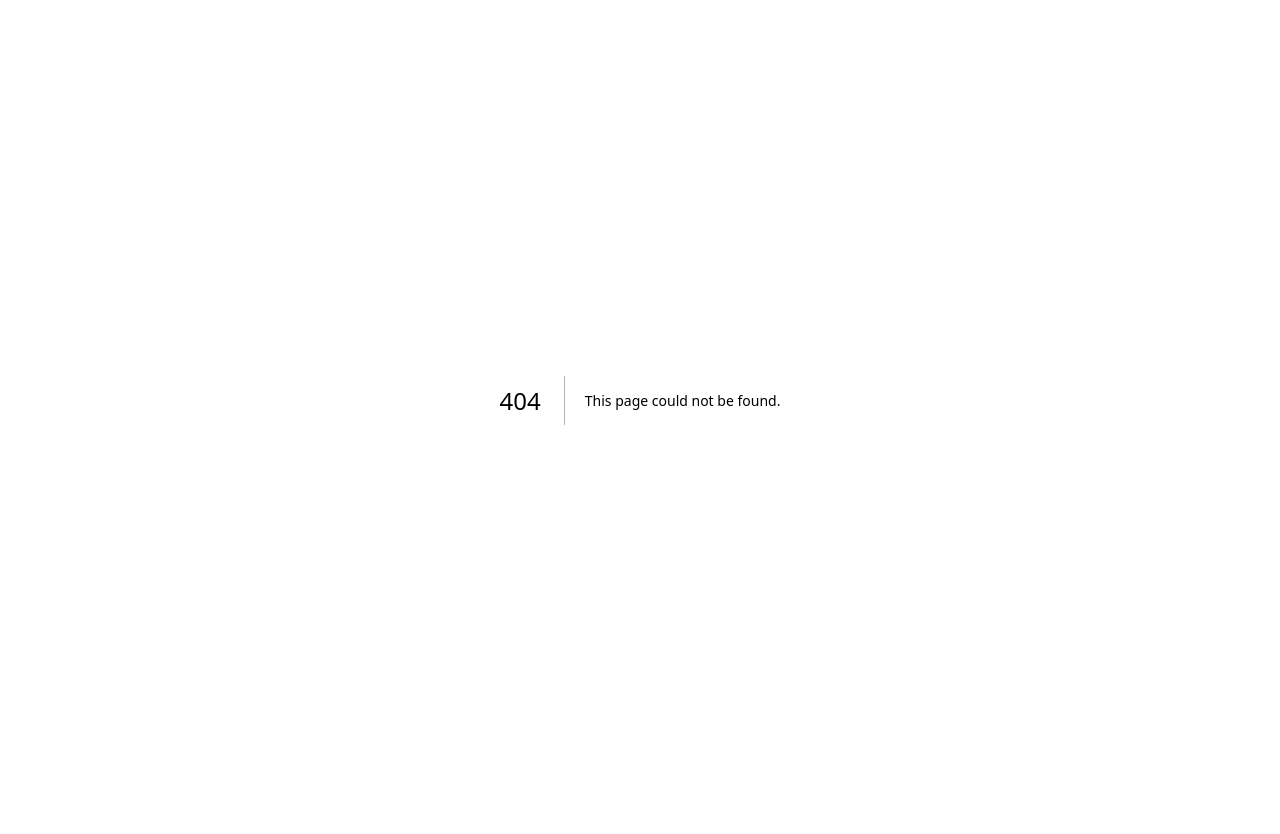
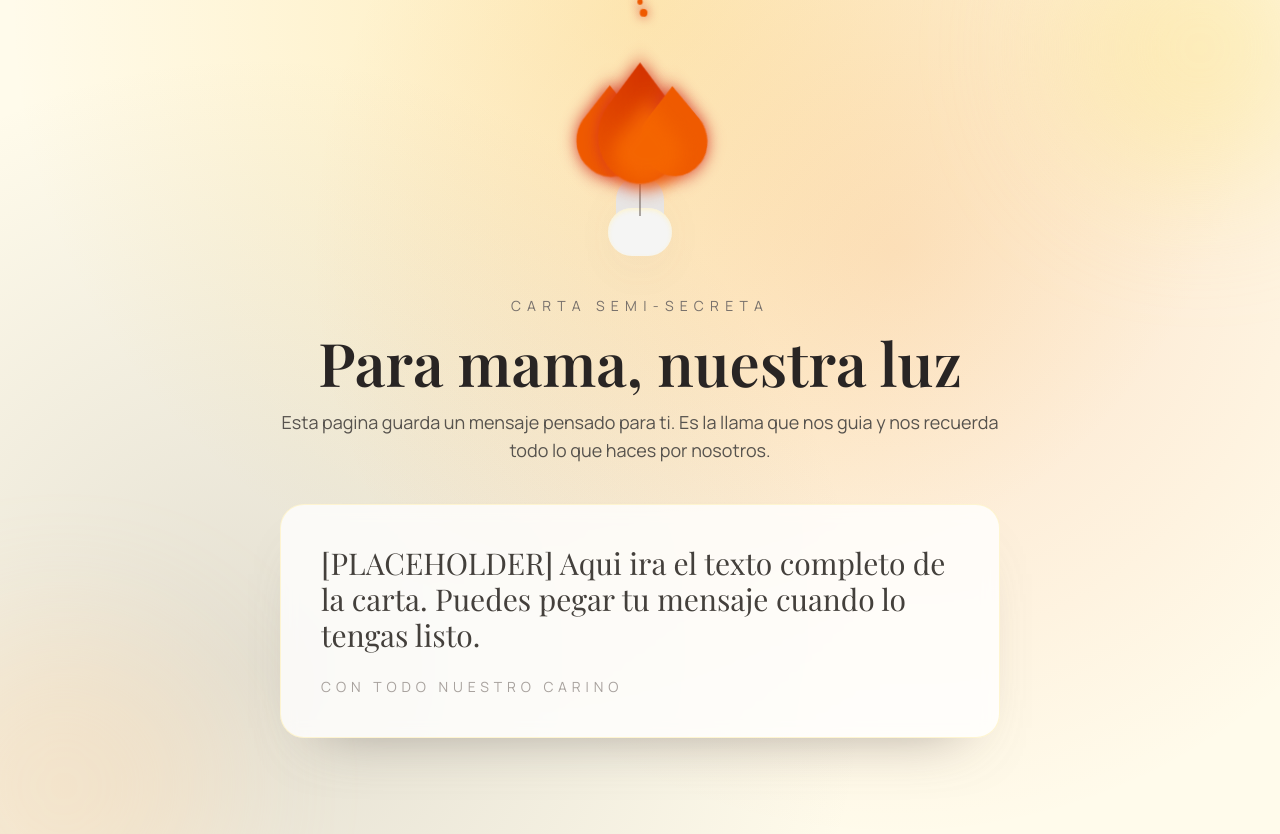
Before and after one commit to aitorru/las-bolsitas-de-mariaje, a Next.js app: page /carta in a window 1280 px wide. Before the commit this address had no page. Before the commit the page ends 800 px from the top, so only its background shows below. Built offline with nearby package versions, Linux system fonts and the light colour scheme.

Commit message:
Add carta page with placeholder

```diff
--- /dev/null
+++ b/app/carta/page.tsx
@@ -0,0 +1,74 @@
+import type { Metadata } from "next";
+import { Playfair_Display, Manrope } from "next/font/google";
+import FirePlace from "../../components/Fireplace";
+
+const playfair = Playfair_Display({
+  subsets: ["latin"],
+  weight: ["400", "600", "700"],
+});
+
+const manrope = Manrope({
+  subsets: ["latin"],
+  weight: ["300", "400", "500", "600", "700"],
+});
+
+export const metadata: Metadata = {
+  title: "Carta",
+  robots: {
+    index: false,
+    follow: false,
+  },
+};
+
+export default function CartaPage() {
+  return (
+    <div className="min-h-screen bg-amber-50 text-stone-800 relative overflow-hidden">
+      <div className="absolute inset-0 bg-[radial-gradient(circle_at_top,_rgba(251,191,36,0.25),_transparent_60%),radial-gradient(circle_at_70%_30%,_rgba(234,88,12,0.15),_transparent_55%),radial-gradient(circle_at_20%_80%,_rgba(120,113,108,0.2),_transparent_50%)]" />
+      <div className="absolute -top-24 -right-16 h-72 w-72 rounded-full bg-amber-200/40 blur-3xl" />
+      <div className="absolute -bottom-28 -left-24 h-80 w-80 rounded-full bg-orange-200/30 blur-3xl" />
+      <main className="relative z-10 mx-auto flex min-h-screen max-w-3xl flex-col items-center justify-center gap-10 px-6 py-16 md:py-24">
+        <div className="relative h-40 w-40">
+          <div className="absolute bottom-0 left-1/2 h-20 w-12 -translate-x-1/2 rounded-full bg-stone-200 shadow-[0_20px_50px_-20px_rgba(120,113,108,0.45)]" />
+          <div className="absolute bottom-0 left-1/2 h-12 w-16 -translate-x-1/2 rounded-3xl bg-stone-100 shadow-inner shadow-amber-100/80" />
+          <div className="absolute bottom-10 left-1/2 h-8 w-[2px] -translate-x-1/2 bg-stone-500/60" />
+          <div className="relative h-full w-full">
+            <FirePlace />
+          </div>
+        </div>
+
+        <div className="text-center">
+          <p
+            className={`${manrope.className} text-xs uppercase tracking-[0.45em] text-stone-500 md:text-sm`}
+          >
+            Carta semi-secreta
+          </p>
+          <h1
+            className={`${playfair.className} mt-4 text-4xl font-semibold text-stone-800 md:text-6xl`}
+          >
+            Para mama, nuestra luz
+          </h1>
+          <p
+            className={`${manrope.className} mt-4 text-base text-stone-600 md:text-lg`}
+          >
+            Esta pagina guarda un mensaje pensado para ti. Es la llama que nos
+            guia y nos recuerda todo lo que haces por nosotros.
+          </p>
+        </div>
+
+        <section className="w-full rounded-3xl border border-amber-100/80 bg-white/80 p-8 shadow-[0_30px_60px_-40px_rgba(120,113,108,0.7)] backdrop-blur md:p-10">
+          <p
+            className={`${playfair.className} text-2xl leading-relaxed text-stone-700 md:text-3xl`}
+          >
+            [PLACEHOLDER] Aqui ira el texto completo de la carta. Puedes pegar tu
+            mensaje cuando lo tengas listo.
+          </p>
+          <p
+            className={`${manrope.className} mt-6 text-sm uppercase tracking-[0.35em] text-stone-400`}
+          >
+            Con todo nuestro carino
+          </p>
+        </section>
+      </main>
+    </div>
+  );
+}
```
